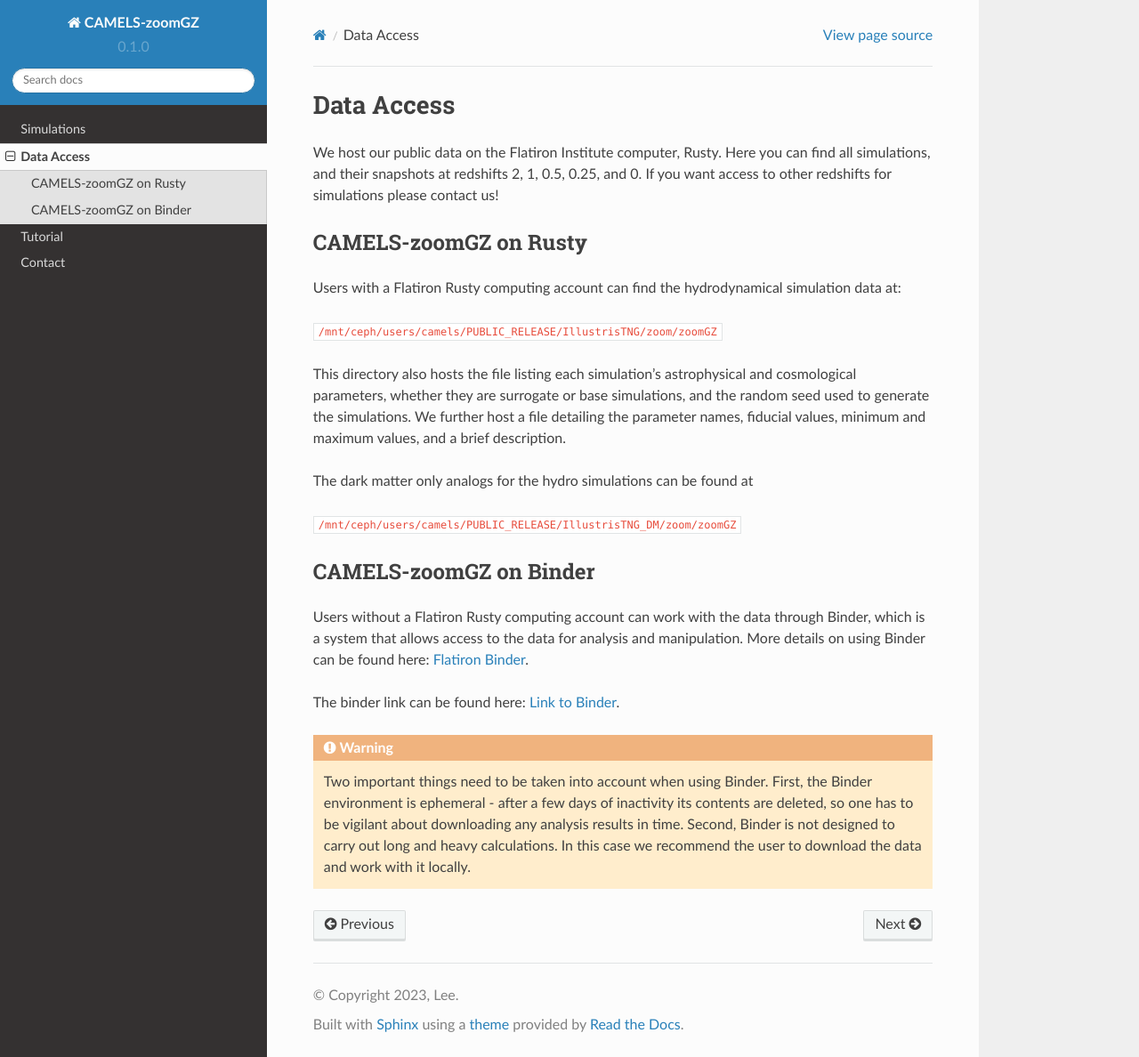
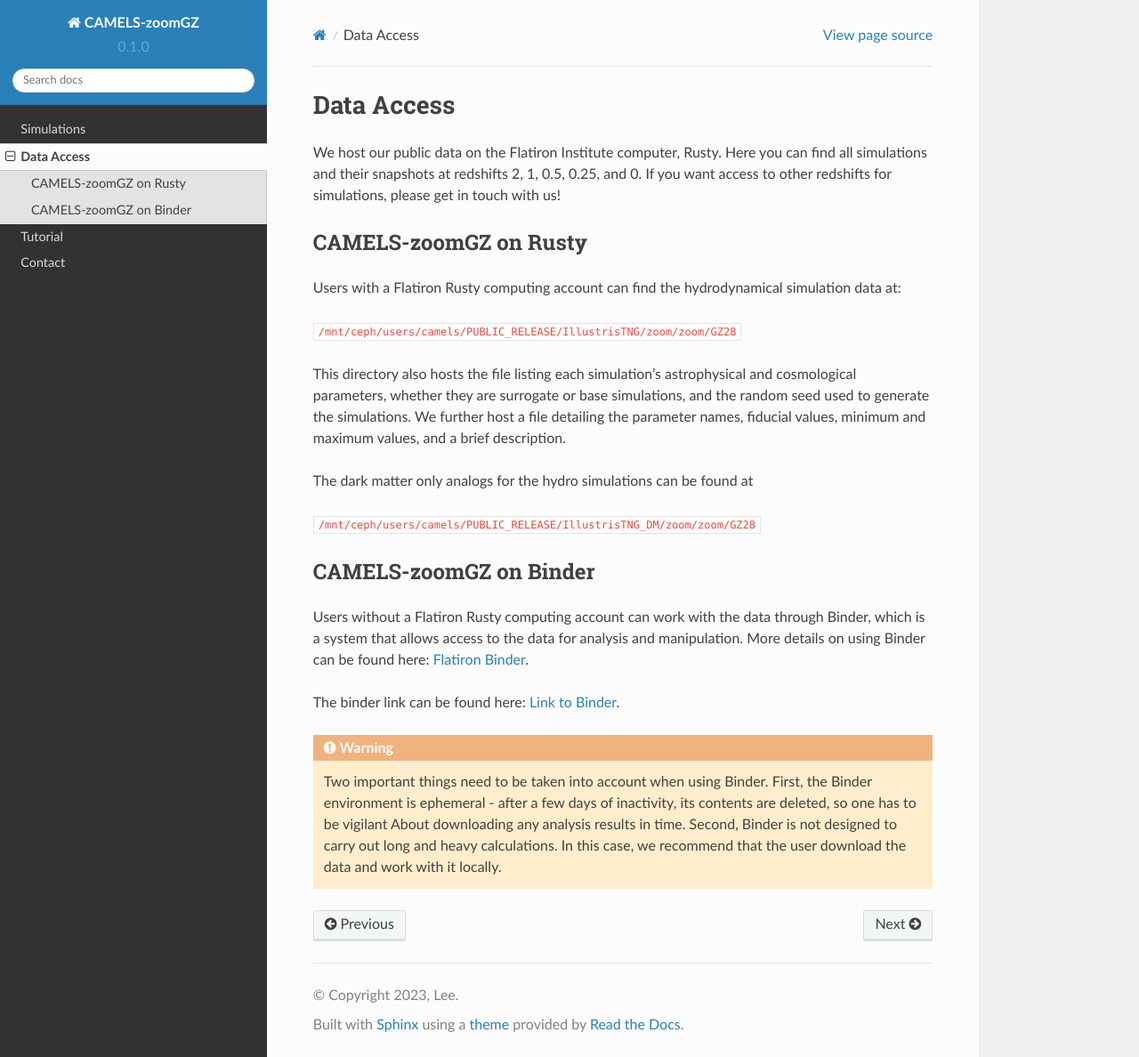
Before and after one commit to Maxelee/zoomGZ, a Sphinx documentation site: the page built from docs/source/access.rst, in a window 1280 px wide and 1188 px high. Shown: the whole window at 89% size. Built offline with Sphinx 7.4.7 and the Read the Docs theme 2.0.0, drawn with Linux system fonts in a browser that asks for light colours.

Commit message:
Update access.rst

```diff
--- a/docs/source/access.rst
+++ b/docs/source/access.rst
@@ -1,20 +1,20 @@
 Data Access
 =====
 
-We host our public data on the Flatiron Institute computer, Rusty. Here you can find all simulations, and their snapshots at redshifts 2, 1, 0.5, 0.25, and 0. If you want access to other redshifts for simulations please contact us!
+We host our public data on the Flatiron Institute computer, Rusty. Here you can find all simulations and their snapshots at redshifts 2, 1, 0.5, 0.25, and 0. If you want access to other redshifts for simulations, please get in touch with us!
 
 .. _rusty:
 CAMELS-zoomGZ on Rusty
 ------------
 Users with a Flatiron Rusty computing account can find the hydrodynamical simulation data at:
 
-:code:`/mnt/ceph/users/camels/PUBLIC_RELEASE/IllustrisTNG/zoom/zoomGZ`
+:code:`/mnt/ceph/users/camels/PUBLIC_RELEASE/IllustrisTNG/zoom/zoom/GZ28`
 
 This directory also hosts the file listing each simulation's astrophysical and cosmological parameters, whether they are surrogate or base simulations, and the random seed used to generate the simulations. We further host a file detailing the parameter names, fiducial values, minimum and maximum values, and a brief description.
 
 The dark matter only analogs for the hydro simulations can be found at
 
-:code:`/mnt/ceph/users/camels/PUBLIC_RELEASE/IllustrisTNG_DM/zoom/zoomGZ`
+:code:`/mnt/ceph/users/camels/PUBLIC_RELEASE/IllustrisTNG_DM/zoom/zoom/GZ28`
 
 
 .. _binder:
@@ -22,8 +22,8 @@ CAMELS-zoomGZ on Binder
 ----------------
 Users without a Flatiron Rusty computing account can work with the data through Binder, which is a system that allows access to the data for analysis and manipulation. More details on using Binder can be found here: `Flatiron Binder <https://wiki.flatironinstitute.org/Public/UsingFiBinder>`_.
 
-The binder link can be found here: `Link to Binder <https://binder.flatironinstitute.org/>`_.
+The binder link can be found here: `Link to Binder <https://binder.flatironinstitute.org/v2/user/sgenel/CAMELS_PUBLIC>`_.
 
 .. warning::
-    Two important things need to be taken into account when using Binder. First, the Binder environment is ephemeral - after a few days of inactivity its contents are deleted, so one has to be vigilant
-    about downloading any analysis results in time. Second, Binder is not designed to carry out long and heavy calculations. In this case we recommend the user to download the data and work with it locally.
+    Two important things need to be taken into account when using Binder. First, the Binder environment is ephemeral - after a few days of inactivity, its contents are deleted, so one has to be vigilant
+    About downloading any analysis results in time. Second, Binder is not designed to carry out long and heavy calculations. In this case, we recommend that the user download the data and work with it locally.
```
